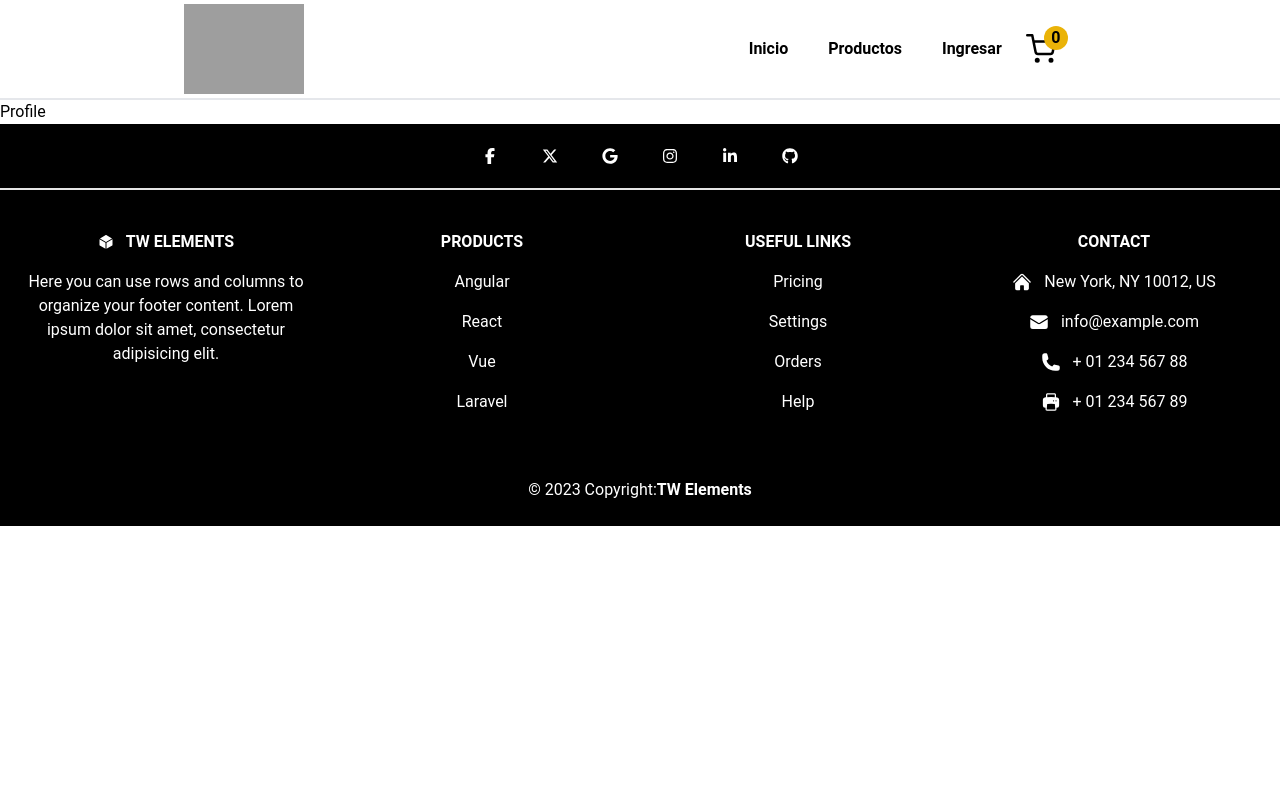
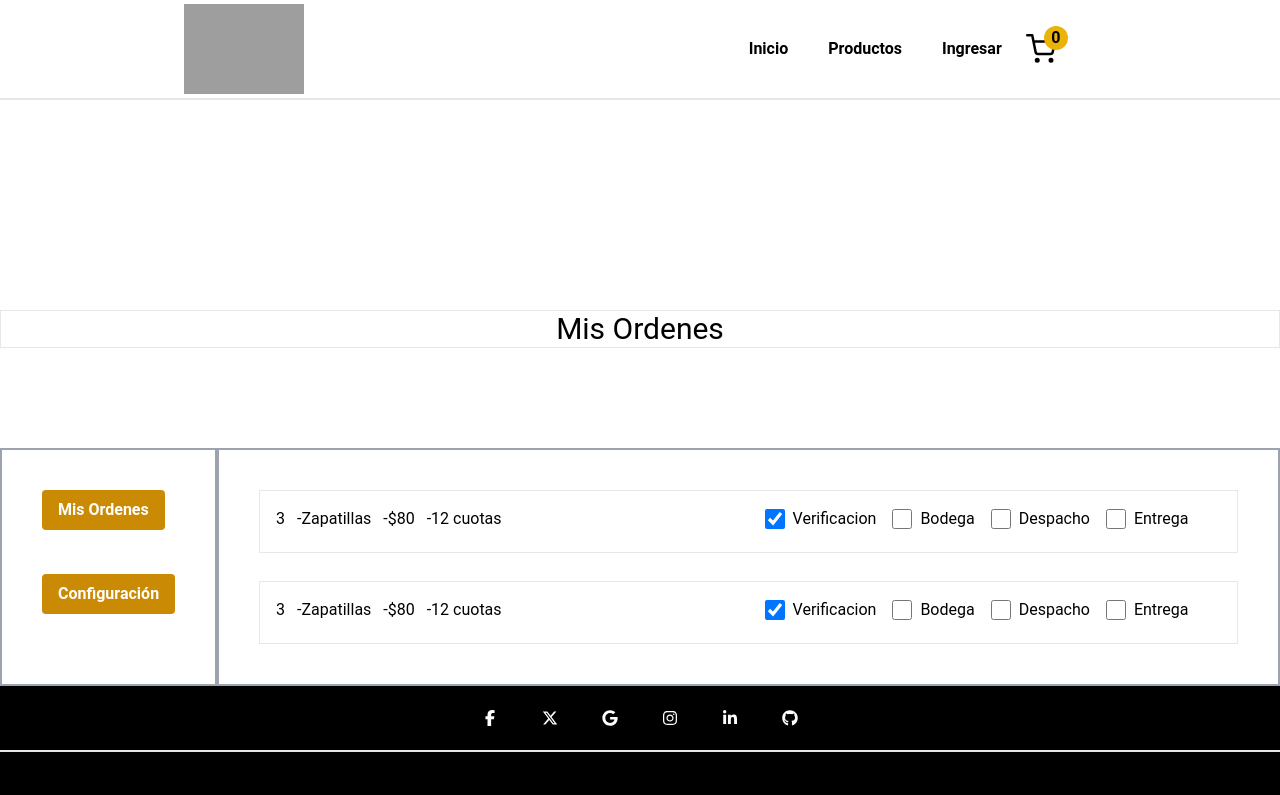
Before and after one commit to elsiriovnzl/base-vite-ecommerce, a React (Vite) app: page /Perfil in a window 1280 px wide. Shown: the top 795 px of the page. Built offline with nearby package versions, Linux system fonts and the light colour scheme; grey boxes are pictures that could not be loaded.

Commit message:
creation of a new component called profile where the list of orders is seen

```diff
--- a/src/components/NavBar.tsx
+++ b/src/components/NavBar.tsx
@@ -69,7 +69,7 @@ const NavBar = ({ openCart, openCartFn }: Props) => {
         </ul>
         <div className="flex gap-6 items-center">
           {userInSession ? (
-            <Link to="/">
+            <Link to="/Perfil">
               <CgProfile cursor={"pointer"} size={30} />
             </Link>
           ) : (
--- a/src/pages/Home/components/Slider.tsx
+++ b/src/pages/Home/components/Slider.tsx
@@ -1,8 +1,12 @@
-import React from "react";
+import React, { useState } from "react";
 
 type Props = {};
 
 const Slider = (props: Props) => {
+
+
+    const [dni, setDni] = useState('');
+
   return (
     <div className=" h-[350px]  w-full flex items-center   ">
       <div className="flex w-full h-[350px] relative  ">
@@ -19,12 +23,21 @@ const Slider = (props: Props) => {
             alt=""
           />
           <div className="flex flex-col items-center justify-between w-full gap-10 text-center">
-            <h1 className="text-2xl text-white">
-              SLIDER DE COMPRAS AHORA MISMO
-            </h1>
-            <button className=" rounded-xl w-72 h-10 border-2 border-white text-white ">
+
+            <form>
+              <input
+              className="text-center"
+              type="text"
+              value={dni}
+              onChange={(event) => setDni(event.target.value)}
+              placeholder="D.N.I"
+              required
+              />
+              <button className="rounded-xl w-40 h-30 border-2 border-white text-white " type="submit">Revisar Pagos</button>
+            </form>
+            {/* <button className=" rounded-xl w-72 h-10 border-2 border-white text-white ">
               Compra ahora
-            </button>
+            </button> */}
           </div>
         </div>
       </div>
--- a/src/pages/Profile/Profile.tsx
+++ b/src/pages/Profile/Profile.tsx
@@ -1,9 +1,79 @@
-import React from 'react'
+import React from "react";
 
 const Profile = () => {
+
   return (
-    <div>Profile</div>
-  )
-}
+    <>
+      <div className="text-center pt-[210px] border-gray-400">
+        <h1 className="text-black text-3xl border">Mis Ordenes</h1>
+      </div>
 
-export default Profile
+      <div className="w-[100vw] h-full pt-[100px] flex ">
+        <div className="flex flex-col items-start p-10 space-y-7 border-2 border-gray-400">
+          <button className=" bg-yellow-600 hover:bg-blue-700 text-white font-bold py-2 px-4 rounded mb-4">
+            Mis Ordenes
+          </button>
+          <button className="w-full bg-yellow-600 hover:bg-red-700 text-white font-bold py-2 px-4 rounded ">
+            Configuración
+          </button>
+        </div>
+        <div className="flex flex-col items-start p-10 space-y-7 border-2 border-gray-400 w-full">
+        <div className="flex w-full border">
+    <div className="flex-1 p-4 ">
+        <span className="mr-2">3</span> -
+        <span className="mr-2">Zapatillas</span> -
+        <span className="mr-2">$80</span> -
+        <span>12 cuotas</span>
+    </div>
+    <div className="flex-1 p-4">
+        <label className="inline-flex items-center mr-4">
+            <input type="checkbox" checked  className="form-checkbox text-green-600 w-5 h-5"/>
+            <span className="ml-2">Verificacion</span>
+        </label>
+        <label className="inline-flex items-center mr-4">
+            <input type="checkbox"  className="form-checkbox text-green-600 w-5 h-5"/>
+            <span className="ml-2">Bodega</span>
+        </label>
+        <label className="inline-flex items-center mr-4">
+            <input type="checkbox"  className="form-checkbox text-green-600 w-5 h-5"/>
+            <span className="ml-2">Despacho</span>
+        </label>
+        <label className="inline-flex items-center">
+            <input type="checkbox" className="form-checkbox text-green-600 w-5 h-5"/>
+            <span className="ml-2">Entrega</span>
+        </label>
+    </div>
+</div>
+<div className="flex w-full border">
+    <div className="flex-1 p-4 ">
+        <span className="mr-2">3</span> -
+        <span className="mr-2">Zapatillas</span> -
+        <span className="mr-2">$80</span> -
+        <span>12 cuotas</span>
+    </div>
+    <div className="flex-1 p-4">
+        <label className="inline-flex items-center mr-4">
+            <input type="checkbox" checked  className="form-checkbox text-green-600 w-5 h-5"/>
+            <span className="ml-2">Verificacion</span>
+        </label>
+        <label className="inline-flex items-center mr-4">
+            <input type="checkbox"  className="form-checkbox text-green-600 w-5 h-5"/>
+            <span className="ml-2">Bodega</span>
+        </label>
+        <label className="inline-flex items-center mr-4">
+            <input type="checkbox"  className="form-checkbox text-green-600 w-5 h-5"/>
+            <span className="ml-2">Despacho</span>
+        </label>
+        <label className="inline-flex items-center">
+            <input type="checkbox" className="form-checkbox text-green-600 w-5 h-5"/>
+            <span className="ml-2">Entrega</span>
+        </label>
+    </div>
+    </div>
+</div>
+      </div>
+    </>
+  );
+};
+
+export default Profile;
```
